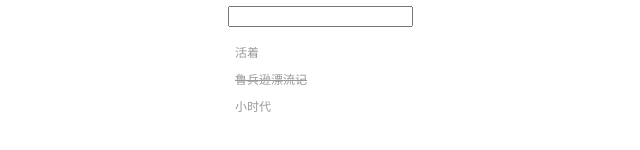
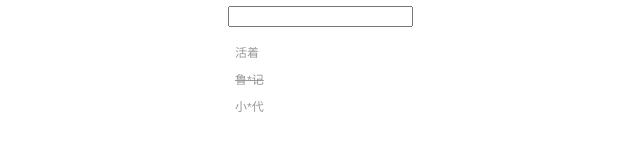
Before and after one commit to BeckHelloWord/my_vue, a Vue app: page / in a window 1280 px wide. Shown: the part 158-308 px from the top of the page, without its empty margins (320-960 px from the left). Built offline with nearby package versions, Linux system fonts and the light colour scheme.

Commit message:
过滤器

```diff
--- a/src/App.vue
+++ b/src/App.vue
@@ -6,7 +6,7 @@
     <input type="text" v-model="bookName" @keyup.enter="addBook" />
     <p v-text="childSay"></p>
     <ul class="bookList">
-      <li v-for="item in items" v-bind:class="{isDel:item.isDel}" v-on:click="delBook(item)">{{item.name}}</li>
+      <li v-for="item in items" v-bind:class="{isDel:item.isDel}" v-on:click="delBook(item)">{{item.name | formatName}}</li>
     </ul>
   </div>
 </template>
@@ -55,6 +55,7 @@
       }
     }
   }
+
 </script>
 
 <style>
--- a/src/components/booklist.vue
+++ b/src/components/booklist.vue
@@ -4,7 +4,7 @@
     <h2>{{bookListName}}</h2>
     <ul class="soldOut">
       <li v-for="item in soldOutBook" v-if="item.isDel" v-on:click='childClick'>
-        {{item.name}}<span class="tips-soldout">售罄</span>
+        {{item.name | formatName}}<span class="tips-soldout">售罄</span>
       </li>
     </ul>
   </div>
--- a/src/main.js
+++ b/src/main.js
@@ -2,10 +2,20 @@
 // (runtime-only or standalone) has been set in webpack.base.conf with an alias.
 import Vue from 'vue'
 import App from './App'
+
+
+/*过滤器*/
+//处理名字
+Vue.filter('formatName', function (value) {
+  if (value.length > 2) {
+    value = value.replace(value.substring(1, value.length - 1), '*');
+  }
+  return value;
+});
 
 /* eslint-disable no-new */
 new Vue({
   el: '#app',
   template: '<App/>',
   components: { App }
-})
+});
```
